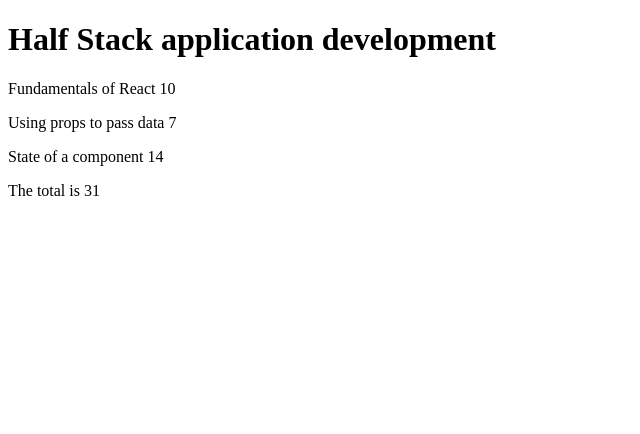
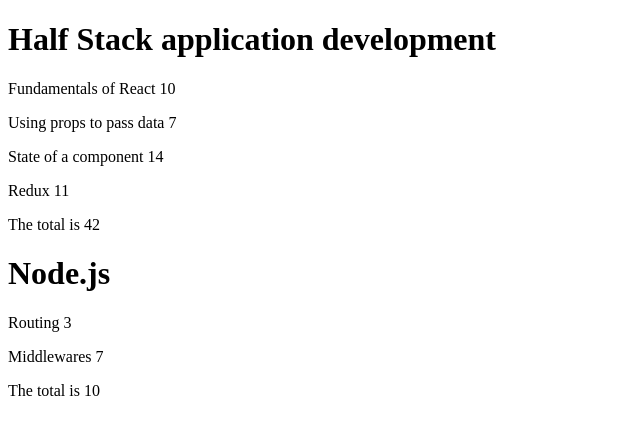
Before and after one commit to stbam/fullstackopen, a React (Vite) app: page / in a window 1280 px wide. Shown: the top 434 px of the page, without its empty margins (0-640 px from the left). Built offline with nearby package versions, Linux system fonts and the light colour scheme.

Commit message:
first attempt at maps

```diff
--- a/src/App.jsx
+++ b/src/App.jsx
@@ -1,8 +1,9 @@
 import Course from "./Course"
 const App = () => {
-  const course = {
+  const courses = [
+    {
+      name: 'Half Stack application development',
       id: 1,
-    name: 'Half Stack application development',
       parts: [
         {
           name: 'Fundamentals of React',
@@ -19,10 +20,32 @@
           exercises: 14,
           id: 3
         },
+        {
+          name: 'Redux',
+          exercises: 11,
+          id: 4
+        }
+      ]
+    },
+    {
+      name: 'Node.js',
+      id: 2,
+      parts: [
+        {
+          name: 'Routing',
+          exercises: 3,
+          id: 1
+        },
+        {
+          name: 'Middlewares',
+          exercises: 7,
+          id: 2
+        }
       ]
     }
+  ]
 
-  return <Course course={course} />
+  return <Course course={courses} />
 }
 
 export default App
--- a/src/Course.jsx
+++ b/src/Course.jsx
@@ -1,35 +1,46 @@
 const Course = (props) => {
 
     var sum=0;
+    const {course} = props;
+
+    console.log(course[1].parts)
+    sum= course[0].parts.reduce((accumulator,courses)=>{
+        console.log(accumulator +  courses.exercises);
+        return accumulator +  courses.exercises;
+    },0)
+var sum2=course[1].parts.reduce((accumulator,courses)=>{
+    console.log(accumulator +  courses.exercises);
+    return accumulator +  courses.exercises;
+},0)
+console.log(course[0].name);
+
+    return (
+    <div>
+        <h1>{course[0].name}</h1>
+
+       {/*course.map((name,i)=>
+
+            <h1 key={name.id}>{name.name}</h1>
+    )*/}
 
 
+       {course[0].parts.map(courses=>
+            <p key={courses.id}>
 
-const {course} = props;
-console.log(course.parts[0])
-
-console.log(course)
-sum= course.parts.reduce((accumulator,courses)=>{
-    return accumulator +  courses.exercises;
-},0)
-
-
-
-    return ( <div>
-
-
-
-
-         <h1>{props.course.name}</h1>
-
-       {course.parts.map(courses=>
-            <p key={courses.id}>
-                {/*console.log(courses.exercises)*/}
                 {courses.name} {courses.exercises}
-
             </p>
         )}
+    <p>The total is {sum}</p>
 
+        <h1>{course[1].name}</h1>
 
+        {course[1].parts.map(courses=>
+            <p key={courses.id}>
+
+                {courses.name} {courses.exercises}
+            </p>
+        )}
+       <p>The total is {sum2}</p>
 
        {/*
         const sum = course.parts.reduce((accumulator, currentValue) => {
@@ -38,7 +49,7 @@
      */}
 
 
-    <p>The total is {sum}</p>
+
 
       {/*   <p>{props.course.parts[0].name} {props.course.parts[0].exercises}</p>
         <p>{props.course.parts[1].name}  {props.course.parts[1].exercises}</p>
```
Lines whose indentation alone changed are shown as unchanged.
